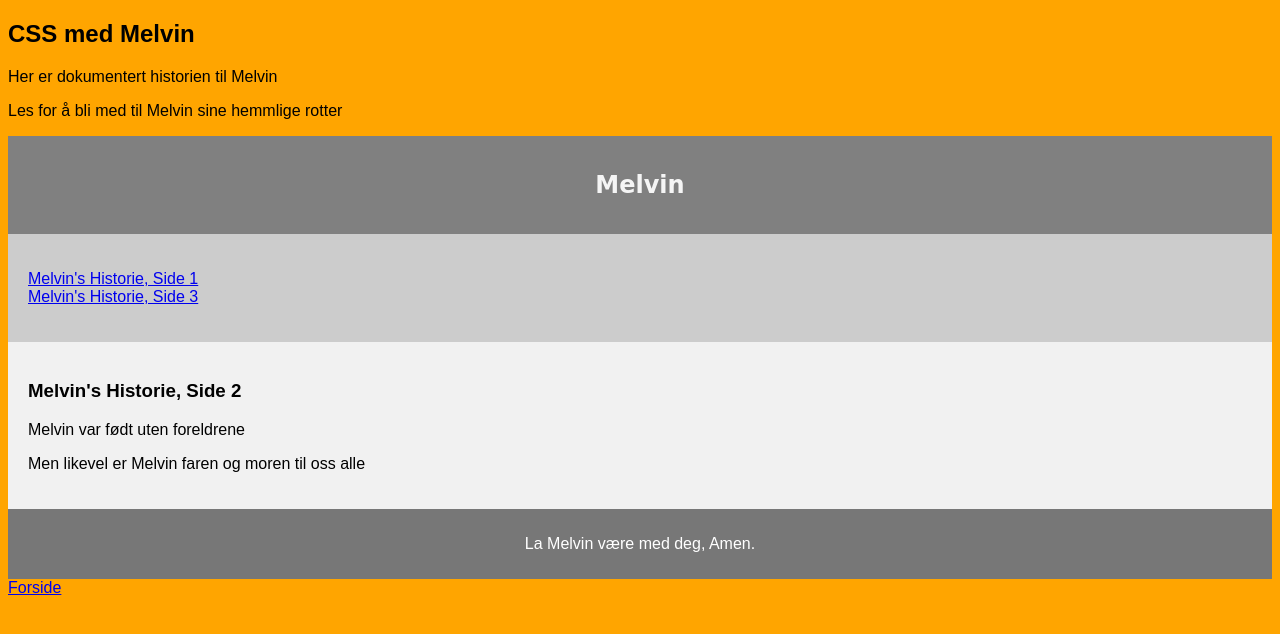
After one commit to SPIDI999/htdocs, a PHP site: page /Layout2.php in a window 1280 px wide. The commit adds this page. Shown: the top 634 px of the page. Run offline with PHP 8.4, Linux system fonts and the light colour scheme.

Commit message:
Initial Commin

```diff
--- /dev/null
+++ b/Layout2.php
@@ -0,0 +1,101 @@
+<!DOCTYPE html>
+<html lang="en">
+<head>
+    <meta charset="UTF-8">
+    <meta http-equiv="X-UA-Compatible" content="IE=edge">
+    <meta name="viewport" content="width=device-width, initial-scale=1.0">
+    <title>Style Side, Fin Nettside</title>
+    <style>
+        * {
+  box-sizing: border-box;
+}
+
+body {
+  font-family: Arial, Helvetica, sans-serif;
+}
+
+    header{
+    background-color: gray;
+    padding: 15px;
+    text-align: center;
+    font-family: cursive;
+    font-size: 20;
+    color: whitesmoke;
+}
+
+nav{
+    float: left;
+    width: 25%;
+    height: 250px;
+    background: #ccc;
+    padding: 20px;
+}
+
+nav ul{
+    list-style-type: none;
+    padding: 0;
+}
+
+article{
+    float: left;
+    padding: 20px;
+    width: 60%;
+    background-color: #f1f1f1;
+    height: 250px;
+}
+
+section::after {
+  content: "";
+  display: table;
+  clear: both;
+}
+
+footer {
+  background-color: #777;
+  padding: 10px;
+  text-align: center;
+  color: white;
+}
+
+nav, article {
+    width: 100%;
+    height: auto;
+  }
+
+</style>
+</head>
+
+
+<body style="background-color:orange;">
+
+<h2>CSS med Melvin</h2>
+<p>Her er dokumentert historien til Melvin</p>
+<p>Les for å bli med til Melvin sine hemmlige rotter</p>
+
+<header>
+  <h2>Melvin</h2>
+</header>
+
+<section>
+  <nav>
+    <ul>
+      <li><a href="Layout.php">Melvin's Historie, Side 1</a></li>
+      <li><a href="Layout3.php">Melvin's Historie, Side 3</a></li>
+    </ul>
+  </nav>
+
+  <article>
+    <h1>Melvin's Historie, Side 2</h1>
+    <p>Melvin var født uten foreldrene</p>
+    <p>Men likevel er Melvin faren og moren til oss alle</p>
+  </article>
+</section>
+
+<footer>
+  <p>La Melvin være med deg, Amen.</p>
+</footer>
+
+
+<a href="index.php">Forside</a>
+</body>
+</html>
--- a/Style.css
+++ b/Style.css
@@ -1,5 +1,5 @@
 body {
-    background-color: aqua;
+    background-color: green;
     text-align: center;
 }
 
```
Also changed, not shown: Layout.css (added, +21 -0 lines), Layout.php (added, +102 -0 lines), Layout3.php (added, +101 -0 lines), index.php (+19 -1 lines).
